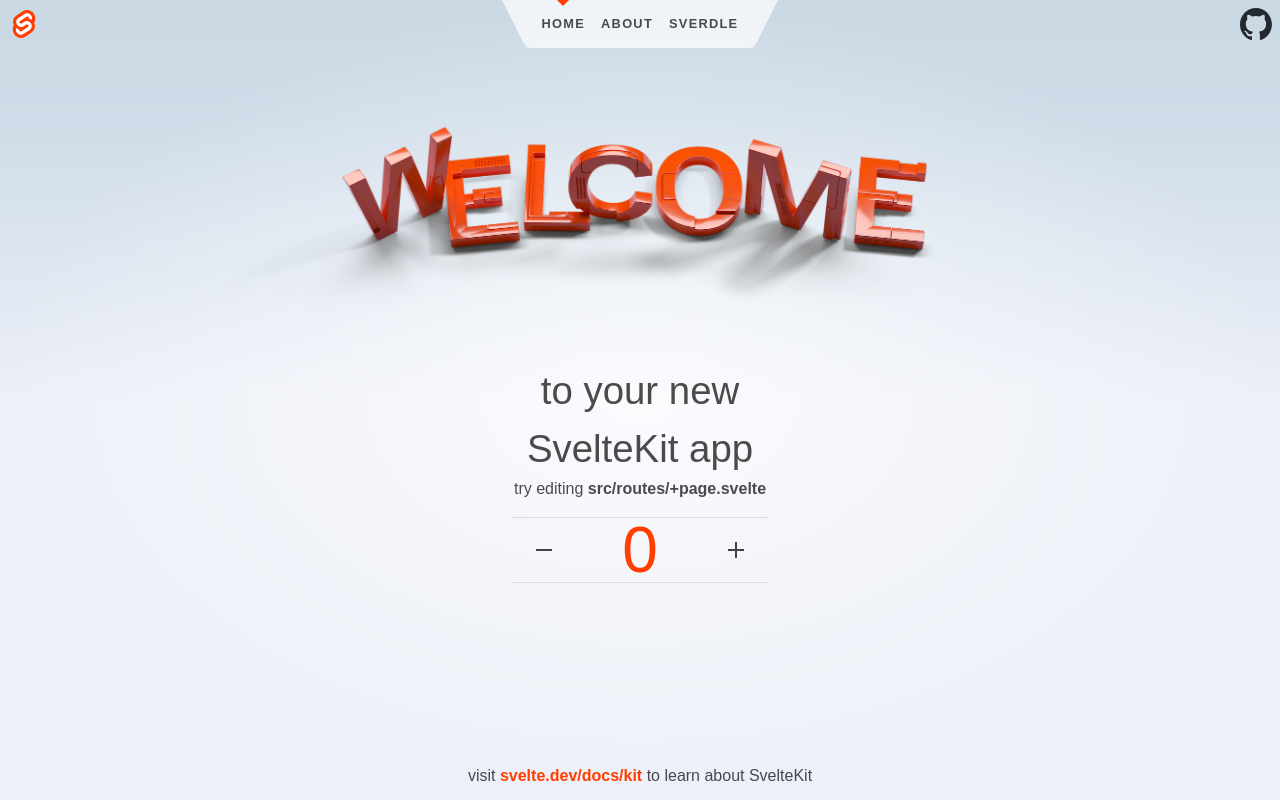
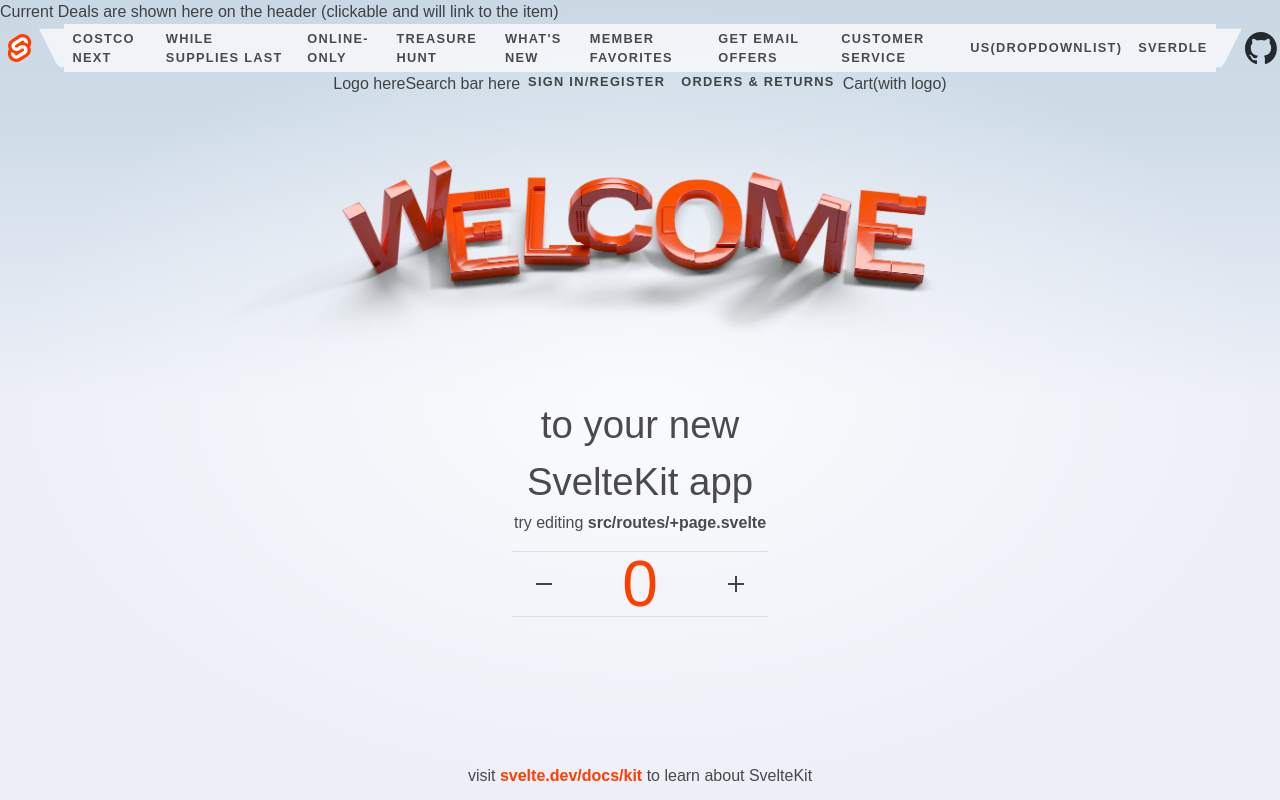
Before and after one commit to catpho/newCostco, a SvelteKit app: page / in a window 1280 px wide. Built offline with nearby package versions, Linux system fonts and the light colour scheme.

Commit message:
part one with placing all text into the web first before trying to style

```diff
--- a/src/routes/+layout.svelte
+++ b/src/routes/+layout.svelte
@@ -4,6 +4,7 @@
 </script>
 
 <div class="app">
+	<p>Current Deals are shown here on the header (clickable and will link to the item)</p>
 	<Header />
 
 	<main>
--- a/src/routes/Header.svelte
+++ b/src/routes/Header.svelte
@@ -11,16 +11,38 @@
 		</a>
 	</div>
 
+	<!--the container for this nav bar needs to be adjusted to be consistent in style regardless of the browser/screen size	-->
 	<nav>
 		<svg viewBox="0 0 2 3" aria-hidden="true">
 			<path d="M0,0 L1,2 C1.5,3 1.5,3 2,3 L2,0 Z" />
 		</svg>
 		<ul>
-			<li aria-current={$page.url.pathname === '/' ? 'page' : undefined}>
-				<a href="/">Home</a>
+			<li>
+				<a href="/">Costco Next</a>
 			</li>
-			<li aria-current={$page.url.pathname === '/about' ? 'page' : undefined}>
-				<a href="/about">About</a>
+			<li>
+				<a href="/">While Supplies Last</a>
+			</li>
+			<li>
+				<a href="/">Online-Only</a>
+			</li>
+			<li>
+				<a href="/">Treasure Hunt</a>
+			</li>
+			<li>
+				<a href="/">What's New</a>
+			</li>
+			<li>
+				<a href="/">Member Favorites</a>
+			</li>
+			<li>
+				<a href="/">Get Email Offers</a>
+			</li>
+			<li>
+				<a href="/">Customer Service</a>
+			</li>
+			<li>
+				<a href="/">US(dropdownlist)</a>
 			</li>
 			<li aria-current={$page.url.pathname.startsWith('/sverdle') ? 'page' : undefined}>
 				<a href="/sverdle">Sverdle</a>
@@ -30,6 +52,7 @@
 			<path d="M0,0 L0,3 C0.5,3 0.5,3 1,2 L2,0 Z" />
 		</svg>
 	</nav>
+	<br />
 
 	<div class="corner">
 		<a href="https://github.com/sveltejs/kit">
@@ -37,6 +60,16 @@
 		</a>
 	</div>
 </header>
+<nav>
+	<p>Logo here</p>
+	<p>Search bar here</p>
+
+	<a href="/">Sign In/Register</a>
+
+	<a href="/">Orders & Returns</a>
+
+	Cart(with logo)
+</nav>
 
 <style>
 	header {
```
